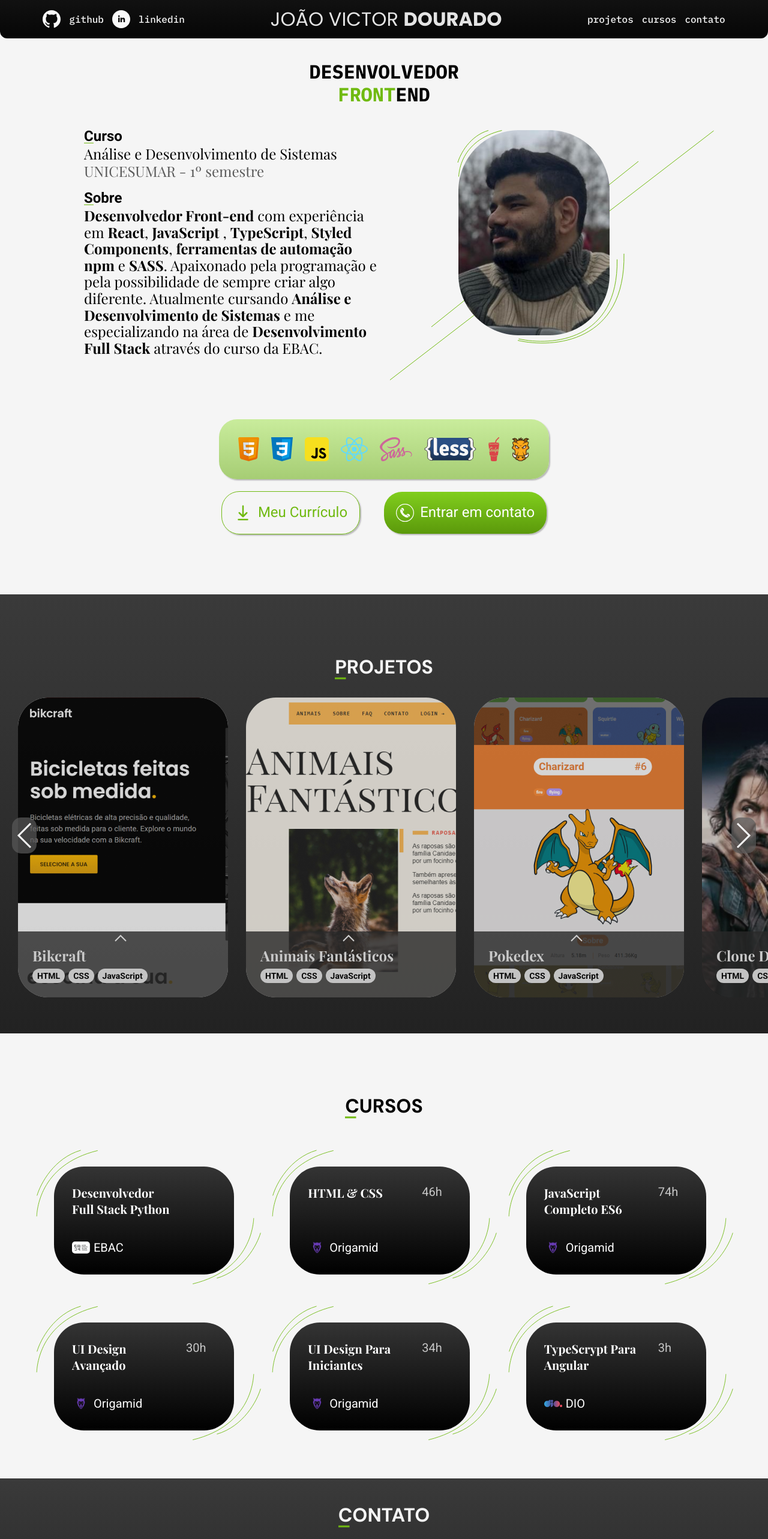
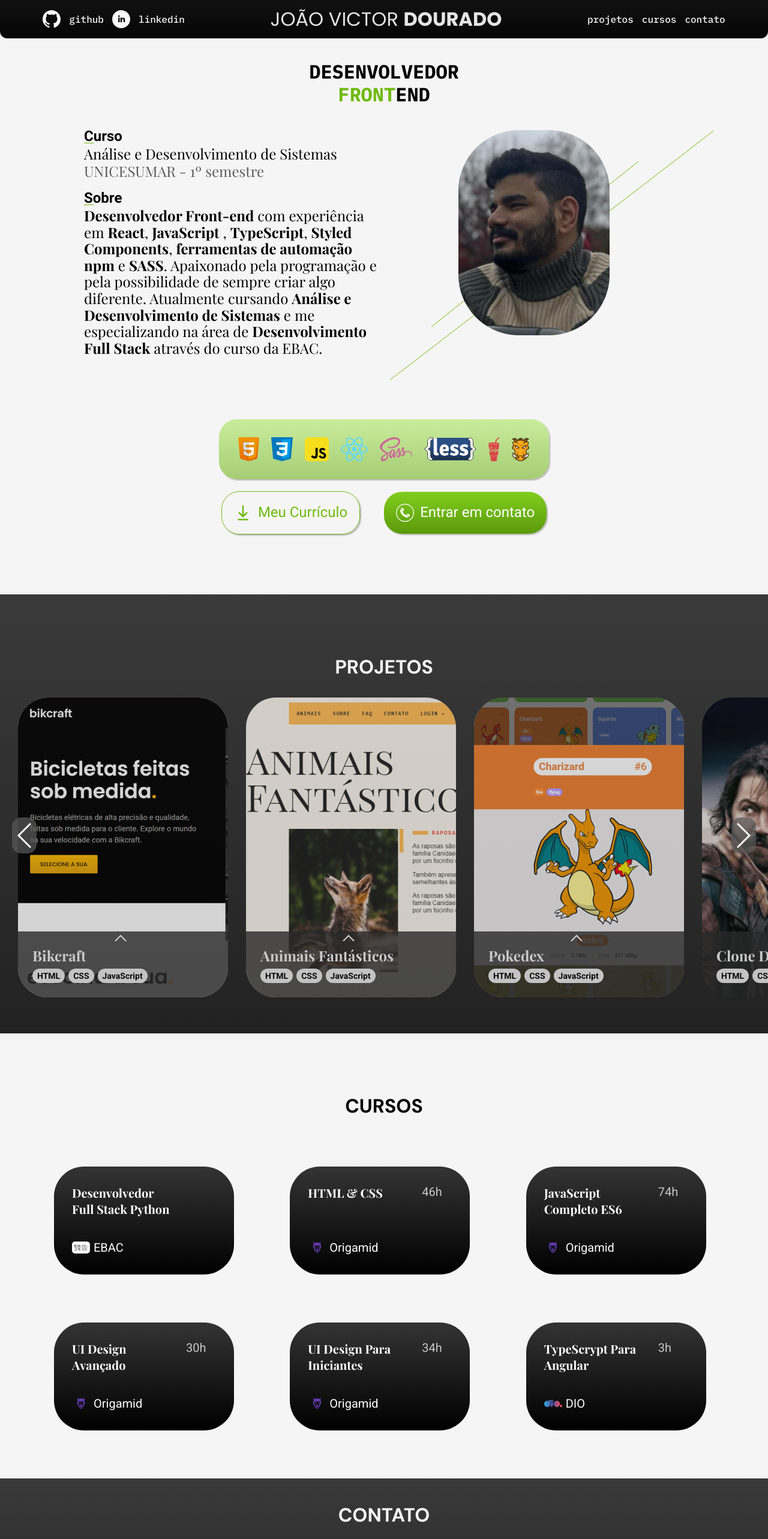
Before and after one commit to JVDourado10/Portfolio, a React (Vite) app: page / in a window 1280 px wide. Shown: the top 2566 px of the page at 60% size. Built offline with nearby package versions, Linux system fonts and the light colour scheme.

Commit message:
fix: hero details 2

```diff
--- a/src/Components/Cardsm.jsx
+++ b/src/Components/Cardsm.jsx
@@ -49,7 +49,7 @@ const CardsmStyle = styled.div`
     position: absolute;
     width: 404px;
     height: 249px;
-    background-image: url(${(props) => props.curvein});
+    background-image: url(${(props) => props.$curvein});
     left: -50px;
     top: -40px;
     transform: scale(0.9);
@@ -60,7 +60,7 @@ const CardsmStyle = styled.div`
     position: absolute;
     width: 416px;
     height: 239px;
-    background-image: url(${(props) => props.curveout});
+    background-image: url(${(props) => props.$curveout});
     left: -50px;
     top: -40px;
     transform: scale(0.9);
--- a/src/Components/Contato.jsx
+++ b/src/Components/Contato.jsx
@@ -37,7 +37,7 @@ const SectionTitle = styled.h1`
     content: '';
     width: 19px;
     height: 4px;
-    background-image: url(${(props) => props.detailbg});
+    background-image: url(${(props) => props.$detailbg});
     position: absolute;
     bottom: 0;
   }
--- a/src/Components/Cursos.jsx
+++ b/src/Components/Cursos.jsx
@@ -21,7 +21,7 @@ const SectionTitle = styled.h1`
     content: '';
     width: 19px;
     height: 4px;
-    background-image: url(${(props) => props.detailbg});
+    background-image: url(${(props) => props.$detailbg});
     position: absolute;
     bottom: 0;
   }
--- a/src/Components/Hero.jsx
+++ b/src/Components/Hero.jsx
@@ -86,7 +86,7 @@ const Imagem = styled.div`
     content: '';
     height: 353px;
     width: 266px;
-    background: url(${(props) => props.curveIn});
+    background: url(${(props) => props.$curveIn});
     position: absolute;
     transition: .3s;
     top: 0;
@@ -95,7 +95,7 @@ const Imagem = styled.div`
     content: '';
     height: 356px;
     width: 279px;
-    background: url(${(props) => props.curveOut});
+    background: url(${(props) => props.$curveOut});
     position: absolute;
     transition: .3s;
     left: -2px;
--- a/src/Components/Projetos.jsx
+++ b/src/Components/Projetos.jsx
@@ -34,7 +34,7 @@ const SectionTitle = styled.h1`
     content: '';
     width: 19px;
     height: 4px;
-    background-image: url(${(props) => props.detailbg});
+    background-image: url(${(props) => props.$detailbg});
     position: absolute;
     bottom: 0;
   }
```
